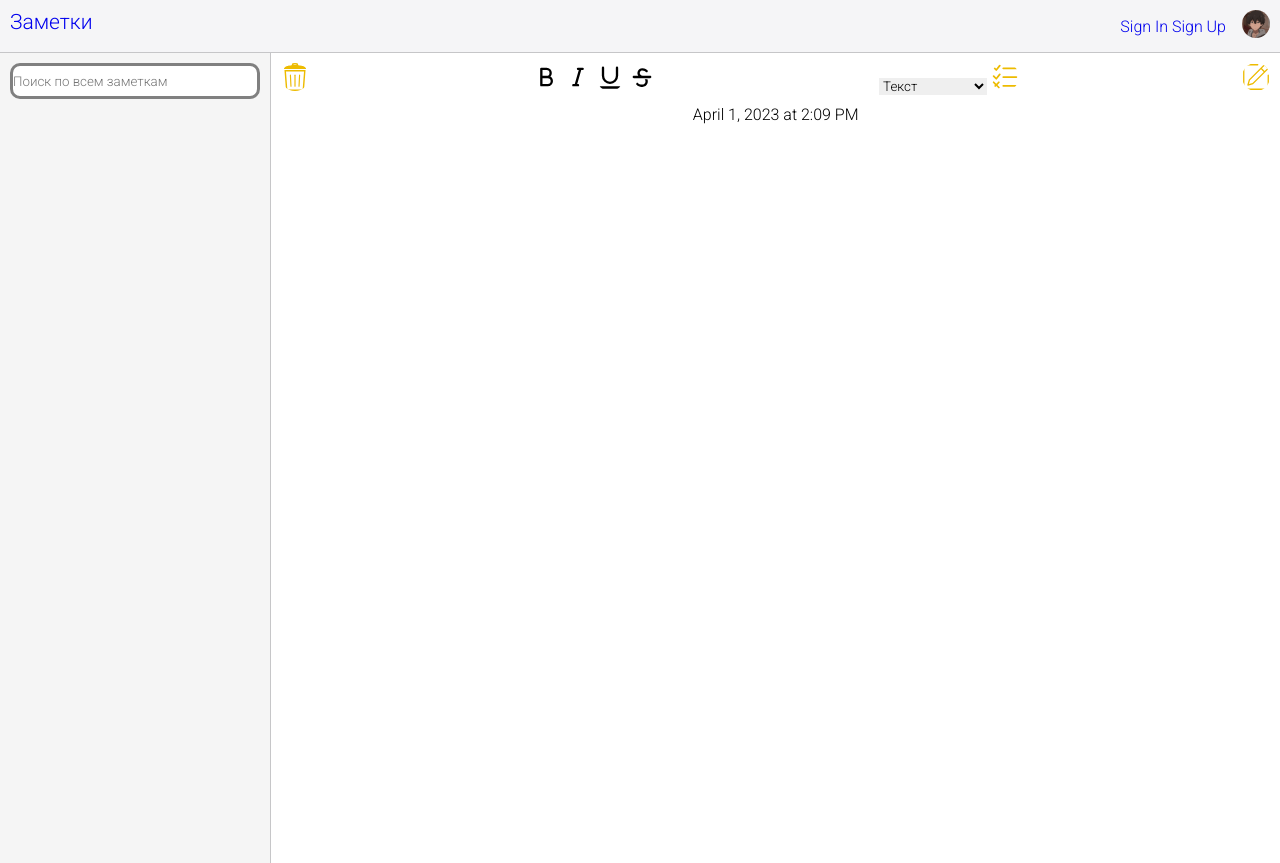
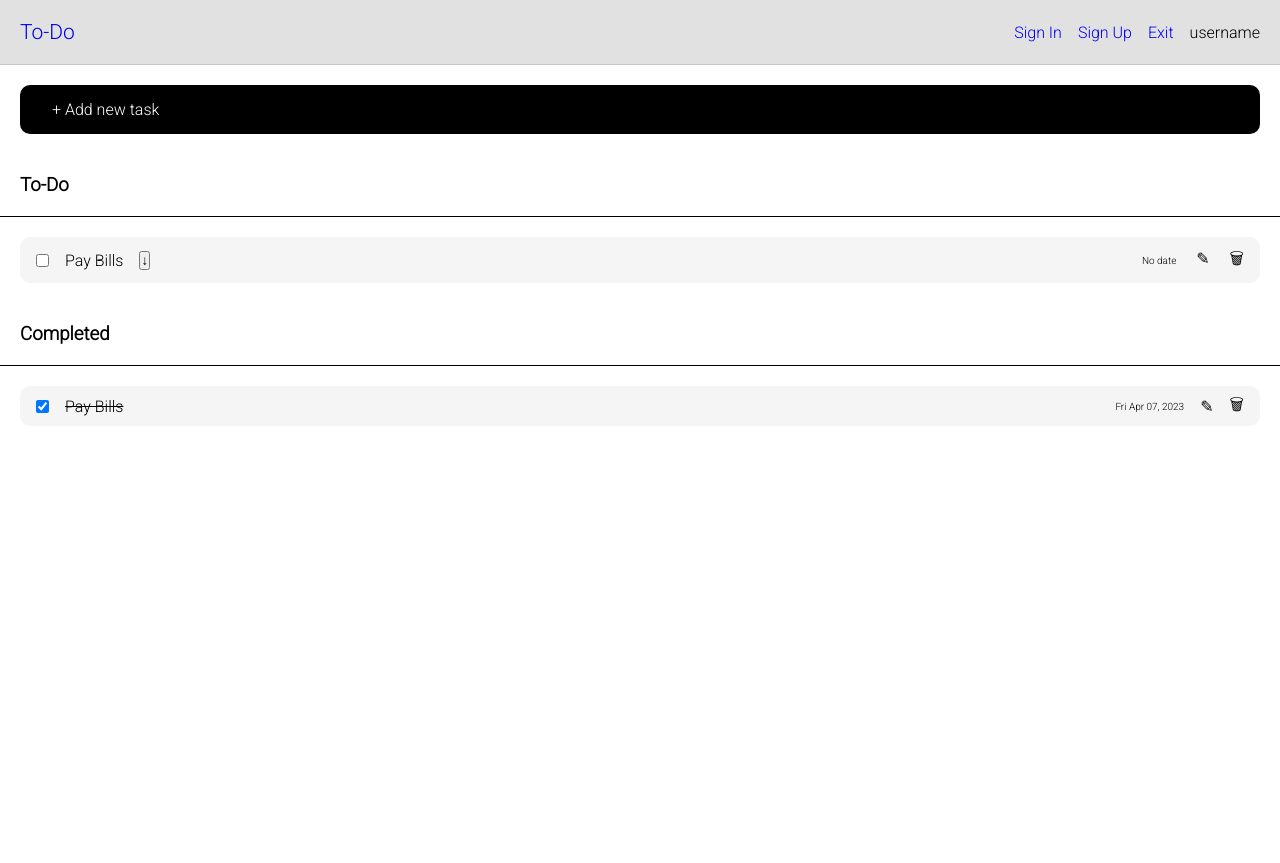
Before and after one commit to Vanya-Karalev/ITandDDP-2023-053502, a plain HTML site: page Lab-3/index.html in a window 1280 px wide. After the commit the page ends 800 px from the top, so only its background shows below. Drawn offline with Linux system fonts and the light colour scheme.

Commit message:
lab-3 add some style and js

```diff
--- a/Lab-3/css/SignIn.css
+++ b/Lab-3/css/SignIn.css
@@ -7,7 +7,7 @@
 }
 
 header {
-    background-color: #f5f5f7;
+    background-color: #e1e1e1;
     border-bottom: 1px solid #c6c6c8;
     display: flex;
     flex-direction: row;
@@ -15,28 +15,18 @@ header {
 }
 
 .header-title {
-    padding: 5px;
-    margin: 5px;
+    padding: 10px;
+    margin: 10px;
     font-size: 21px;
-    color: #EDBB00;
 }
 
 .header-profile {
     flex-direction: row;
     display: flex;
-    padding: 5px;
-    margin: 5px;
+    padding: 10px;
+    margin: 10px;
     align-items: center;
     align-content: center;
-}
-
-.header-profile-img {
-    margin-left: 1rem;
-}
-
-img {
-    border-radius: 50%;
-    height: 28px;
 }
 
 body {
@@ -85,8 +75,8 @@ button {
     height: 35px;
     margin-top: 20px;
     border: none;
-    background-color: #ffeb85;
-    color: black;
+    background-color: black;
+    color: white;
     font-size: 18px;
     border-radius: 10px;
 }
--- a/Lab-3/css/SignUp.css
+++ b/Lab-3/css/SignUp.css
@@ -7,7 +7,7 @@
 }
 
 header {
-    background-color: #f5f5f7;
+    background-color: #e1e1e1;
     border-bottom: 1px solid #c6c6c8;
     display: flex;
     flex-direction: row;
@@ -15,28 +15,18 @@ header {
 }
 
 .header-title {
-    padding: 5px;
-    margin: 5px;
+    padding: 10px;
+    margin: 10px;
     font-size: 21px;
-    color: #EDBB00;
 }
 
 .header-profile {
     flex-direction: row;
     display: flex;
-    padding: 5px;
-    margin: 5px;
+    padding: 10px;
+    margin: 10px;
     align-items: center;
     align-content: center;
-}
-
-.header-profile-img {
-    margin-left: 1rem;
-}
-
-img {
-    border-radius: 50%;
-    height: 28px;
 }
 
 body {
@@ -45,7 +35,7 @@ body {
 
 .register-page {
   width: 360px;
-  height: 400px;
+  height: 340px;
   margin: auto;
   margin-top: 200px;
   background-color:white;
@@ -85,8 +75,8 @@ button {
     height: 35px;
     margin-top: 20px;
     border: none;
-    background-color: #ffeb85;
-    color: black;
+    background-color: black;
+    color: white;
     font-size: 18px;
     border-radius: 10px;
 }
--- a/Lab-3/css/index.css
+++ b/Lab-3/css/index.css
@@ -7,7 +7,7 @@
 }
 
 header {
-    background-color: #f5f5f7;
+    background-color: #e1e1e1;
     border-bottom: 1px solid #c6c6c8;
     display: flex;
     flex-direction: row;
@@ -15,143 +15,176 @@ header {
 }
 
 .header-title {
-    padding: 5px;
-    margin: 5px;
+    padding: 10px;
+    margin: 10px;
     font-size: 21px;
-    color: #EDBB00;
 }
 
 .header-profile {
     flex-direction: row;
     display: flex;
-    padding: 5px;
-    margin: 5px;
+    padding: 10px;
+    margin: 10px;
     align-items: center;
     align-content: center;
 }
 
-.header-profile-img {
-    margin-left: 1rem;
-    position: relative;
-    display: inline-block;
+.container-header{
+    padding: 20px;
+    border-bottom: 1px solid black;
 }
 
-.header-profile-dropdown-img {
-    display: none;
-    position: absolute;
-    background-color: #f9f9f9;
-    min-width: 160px;
-    box-shadow: 0px 8px 16px 0px rgba(0,0,0,0.2);
-    z-index: 1;
-    right: 0;
+.container-add-note {
+    flex-direction: row;
+    display: flex;
+    padding: 20px;
+    align-items: center;
+    align-content: center;
 }
 
-.header-profile-dropdown-img a {
-    color: black;
-    padding: 12px 16px;
-    text-decoration: none;
-    display: block;
+.input-note {
+    width: 100%;
+    margin-right: 1rem;
 }
 
-.header-profile-dropdown-img a:hover {
-    background-color: #f1f1f1
+.add-button {
+    background-color: black;
+    border: none;
+    color: white;
+    padding: 15px 32px;
+    text-align: left;
+    text-decoration: none;
+    display: inline-block;
+    font-size: 16px;
+    border-radius: 10px;
+    width: 100%;
 }
 
-.header-profile-img:hover .header-profile-dropdown-img {
-    display: block;
+.create-button {
+    background-color: black;
+    border: none;
+    color: white;
+    padding: 15px 32px;
+    text-align: center;
+    text-decoration: none;
+    display: inline-block;
+    font-size: 16px;
+    border-radius: 10px;
+    width: 100%;
+    margin-top: 10px;
 }
 
-
-img {
-    border-radius: 50%;
-    height: 28px;
+/* The Modal (background) */
+.modal {
+    display: none; /* Hidden by default */
+    position: fixed; /* Stay in place */
+    z-index: 1; /* Sit on top */
+    left: 0;
+    top: 0;
+    width: 100%; /* Full width */
+    height: 100%; /* Full height */
+    overflow: hidden; /* Enable scroll if needed */
+    background-color: rgb(0,0,0); /* Fallback color */
+    background-color: rgba(0,0,0,0.4); /* Black w/ opacity */
 }
 
-body {
-    background-color: whitesmoke;
+/* Modal Content/Box */
+.modal-content {
+    background-color: #fefefe;
+    margin: 10% auto;
+    padding: 25px;
+    border: 1px solid #888;
+    width: 40%; /* Could be more or less, depending on screen size */
+    border-radius: 10px;
 }
 
-.main {
+.modal-content-header {
     display: flex;
-    /* flex-direction: row; */
+    flex-direction: row;
+    justify-content: space-between;
+    align-items: center;
+    align-content: center;
 }
 
-.choose {
-    width: 250px;
-    height: 810px;
-    border-right: 0.5px solid #c6c6c8;
-    /* align-items: center; */
+.modal-main-content {
+    padding-top: 10px;
 }
 
-.choose button {
-    padding: 10px;
-    margin: 10px;
-    width: 230px;
-    height: 40px;
-    border: 0.5px solid gray;
-    border-radius: 5px;
-    font-size: 17px;
+/* The Close Button */
+.close {
+    color: #aaa;
+    float: right;
+    font-size: 28px;
+    font-weight: bold;
 }
 
-.notes {
-    width: 350px;
-    height: 810px;
-    border-right: 0.5px solid #c6c6c8;
-    display: flex;
-    justify-content: center;
+.close:hover, .close:focus {
+    color: black;
+    text-decoration: none;
+    cursor: pointer;
 }
 
-.notes-search{
-    margin: 10px;
-    height: 30px;
-    width: 100%;
-    border-radius: 10px;
-    border: solid gray;
+.container-current-notes-header {
+    padding: 20px;
+    border-bottom: 1px solid black;
 }
 
-.notes button {
-    padding: 10px;
-    margin: 10px;
-    width: 280px;
-    height: 40px;
-    border: 0.5px solid gray;
-    border-radius: 5px;
-    font-size: 17px;
+.container-current-notes {
+    flex-direction: row;
+    display: flex;
+    padding: 20px;
+    align-items: center;
+    align-content: center;
 }
 
-.note {
-    padding: 10px;
-    width: 100%;
-    background-color: white;
-}
-
-.note-header {
-    display: flex;
-    /* flex-direction: row; */
+.container-current-note {
+    list-style-type: none;
+    align-items: center;
+    align-content: center;
     justify-content: space-between;
 }
 
-.note-date {
-    padding: 10px;
-    text-align: center;
+.container-current-note-text {
+    display: flex;
+    flex-direction: row;
+    align-items: center;
+    align-content: center;
 }
 
-.note button {
-    width: 25px;
+.edit {
+    margin-right: 1rem;
+    margin-left: 1rem;
+}
+
+.container-completed-notes-header {
+    padding: 20px;
+    border-bottom: 1px solid black;
+}
+
+.container-completed-notes {
+    flex-direction: row;
+    display: flex;
+    padding: 20px;
+    align-items: center;
+    align-content: center;
+}
+
+.container-completed-note {
+    list-style-type: none;
+    display: flex;
+    flex-direction: row;
+    align-items: center;
+    align-content: center;
+    justify-content: space-between;
+}
+
+.container-completed-note-text {
+    display: flex;
+    flex-direction: row;
+    align-items: center;
+    align-content: center;
 }
 
 a {
     text-decoration: none;
 }
-
-input:focus {
-    outline: none;
-}
-
-textarea:focus {
-    outline: none;
-}
-
-select:focus {
-    outline: none;
-}
--- a/Lab-3/index.html
+++ b/Lab-3/index.html
@@ -2,81 +2,99 @@
 <html lang="en">
 <head>
     <meta charset="UTF-8">
-    <link rel="stylesheet" href="css/index.css">
-    <script src="index.js"></script>
-    <title>Notes</title>
+    <meta http-equiv="X-UA-Compatible" content="IE=edge">
+    <meta name="viewport" content="width=device-width, initial-scale=1.0">
+    <link rel="stylesheet" href="css/index.css" type="text/css" media="screen" charset="utf-8">
+    <title>To-Do</title>
 </head>
+
 <body>
     <header>
         <div class="header-title">
-            <a href="index.html">Заметки</a>
+            <a href="index.html">To-Do</a>
         </div>
         <div class="header-profile">
-            <div class="header-profile-links">
-                <a href="html/SignIn.html">Sign In</a>
-                <a href="html/SignUp.html">Sign Up</a>
+            <a href="html/SignIn.html" style="margin-left: 1rem;">Sign In</a>
+            <a href="html/SignUp.html" style="margin-left: 1rem;">Sign Up</a>
+            <a href="#" style="margin-left: 1rem;">Exit</a>
+            <a style="margin-left: 1rem;">username</a>
         </div>
-            <div class="header-profile-img">
-                <img src="src/hyoko.JPG">
-                <div class="header-profile-dropdown-img">
-                  <a>vankaralev@mail.ru</a>
-                  <a href="#" style="color: red;">Выйти</a>
+    </header>
+    <div class="container">
+        <!-- <div class="container-header">
+            <p>Add new item</p>
+        </div> -->
+        <div class="container-add-note">
+            <button id="myBtn" class="add-button">+ Add new task</button>
+        </div>
+
+        <!-- The Modal -->
+        <div id="myModal" class="modal">
+            <!-- Modal content -->
+            <div class="modal-content">
+                <div class="modal-content-header">
+                    <div>
+                        <h2>New Task</h2>
+                    </div>
+                    <div>
+                        <span class="close">&times;</span>
+                    </div>
+                </div>
+                <div class="modal-main-content">
+                    <p style="margin-bottom: 5px;">Title</p>
+                    <input type="text" style="width: calc(100% - 20px); height: 30px; font-size: 15px; padding: 0 10px 0 10px;">
+                    <p style="margin: 15px 0 5px 0;">Details (notes)</p>
+                    <textarea placeholder="Important details of your task..." style="width: calc(100% - 20px); min-height: 20px; height: 200px; font-size: 15px; border-radius: 5px; resize: vertical; padding: 10px;" dir="auto"></textarea>
+                    <p style="margin: 15px 0 5px 0;">Due date</p>
+                    <input type="date" autocomplete="off" style="border: none; border-radius: 10px; padding: 10px; box-shadow: 0 2px 4px rgba(0, 0, 0, 0.1); font-size: 16px; color: #333; background-color: #f5f5f5; outline: none;">
+                    <button class="create-button">Create task</button>
                 </div>
             </div>
         </div>
-    </header>
-    <div class="main">
-        <!-- <div class="choose">
-            <button>Заметки</button>
-            <button>Недавно удаленные</button>
-        </div> -->
-        <div class="notes">
-            <input class="notes-search" type="text" placeholder="Поиск по всем заметкам">
-            <div>
 
+        <div class="container-current-notes-header">
+            <h3>To-Do</h3>
+        </div>
+        <div class="container-current-notes">
+            <ul style="width: 100%;">
+                <li class="container-current-note" style="background-color: whitesmoke; height: auto; padding: 0.6rem 1rem 0.6rem 1rem; border-radius: 10px;">
+                    <div style="display: flex; flex-direction: row; align-items: center; align-content: center; justify-content: space-between;">
+                        <div class="container-current-note-text">
+                            <input type="checkbox" style="margin-right: 1rem;">
+                            <p style="margin-right: 1rem;">Pay Bills</p>
+                            <button id="button-down"><span class="down">&#8595;</span></button>
+                        </div>
+                        <div class="container-current-note">
+                            <span class="date" style="font-size: 10px; margin-left: 1rem;">No date</span>
+                            <span class="edit">&#9998;</span>
+                            <span class="delete">&#128465;</span>
                         </div>
                     </div>
-        <div class="note">
-            <div class="note-header">
-                <div>
-                    <img src="src/trash-can-svgrepo-com.svg">
+                    <div id="more-info" style="display:none; margin-left: 1.8rem; margin-top: 0.25rem;">
+                        <p style="font-size: 13px;">Lorem ipsum dolor sit amet, consectetur adipiscing elit. Sed vehicula quam velit, quis accumsan enim malesuada in. Aenean ultricies nibh a ex commodo consequat. Nulla facilisi. Nullam tincidunt elementum mauris, sed sodales leo malesuada eget. Phasellus scelerisque libero vel massa interdum, sed suscipit libero fringilla. Maecenas eget dui varius, blandit orci eget, dapibus dolor. Sed a diam tincidunt, aliquet tellus sed, faucibus lectus. Nulla in semper nunc, quis vestibulum augue.</p>
                     </div>
-                <div>
-                    <img src="src/bold-svgrepo-com.svg">
-                    <img src="src/italic-svgrepo-com.svg">
-                    <img src="src/underline-01-svgrepo-com.svg">
-                    <img src="src/strikethrough-svgrepo-com.svg">
+                </li>
+            </ul>
         </div>
-                <div>
-                    <select style="border: 0;">
-                        <option>Название</option>
-                        <option>Заголовок</option>
-                        <option>Подзаголовок</option>
-                        <option selected>Текст</option>
-                    </select>
-                    <!-- <div class="header-profile-img">
-                        <img src="src/textformat-alt-svgrepo-com.svg">
-                        <div class="header-profile-dropdown-img">
-                            <img src="src/bold-svgrepo-com.svg">
-                            <img src="src/italic-svgrepo-com.svg">
-                            <img src="src/underline-01-svgrepo-com.svg">
-                            <img src="src/strikethrough-svgrepo-com.svg">
+        <div class="container-completed-notes-header">
+            <h3>Completed</h3>
         </div>
-                    </div> -->
-                    <!-- <img src="src/textformat-alt-svgrepo-com.svg"> -->
-                    <img src="src/checklist-checkmark-done-svgrepo-com.svg">
+        <div class="container-completed-notes">
+            <ul style="width: 100%;">
+                <li class="container-completed-note" style="background-color: whitesmoke; height: 40px; border-radius: 10px;">
+                    <div class="container-completed-note-text">
+                        <input type="checkbox" style="margin-right: 1rem; margin-left: 1rem;" checked>
+                        <p style="margin-right: 1rem; text-decoration: line-through;">Pay Bills</p>
                     </div>
-                <div>
-                    <img src="src/pen-to-square-svgrepo-com.svg">
+                    <div class="container-completed-note" style="margin-right: 1rem;">
+                        <span class="date" style="font-size: 10px;">Fri Apr 07, 2023</span>
+                        <span class="edit">&#9998;</span>
+                        <span class="delete">&#128465;</span>
                     </div>
-            </div>
-            <div class="note-date">
-                <a>April 1, 2023 at 2:09 PM</a>
-            </div>
-            <div>
-                <textarea style="width: 100%; height: 700px; border: 0; resize: none; font-size: 15px;" dir="auto"></textarea>
-            </div>
+                </li>
+            </ul>
         </div>
     </div>
 </body>
+<script src="js/index.js"></script>
 </html>
--- a/Lab-3/js/index.js
+++ b/Lab-3/js/index.js
@@ -0,0 +1,36 @@
+// Get the modal
+var modal = document.getElementById("myModal");
+
+// Get the button that opens the modal
+var btn = document.getElementById("myBtn");
+
+// Get the <span> element that closes the modal
+var span = document.getElementsByClassName("close")[0];
+
+// When the user clicks on the button, open the modal
+btn.onclick = function() {
+  modal.style.display = "block";
+}
+
+// When the user clicks on <span> (x), close the modal
+span.onclick = function() {
+  modal.style.display = "none";
+}
+
+// When the user clicks anywhere outside of the modal, close it
+window.onclick = function(event) {
+  if (event.target == modal) {
+    modal.style.display = "none";
+  }
+}
+
+const button = document.getElementById('button-down');
+const moreInfo = document.getElementById('more-info');
+
+button.addEventListener('click', function() {
+  if (moreInfo.style.display === 'none' || !moreInfo.style.display) {
+    moreInfo.style.display = 'block';
+  } else {
+    moreInfo.style.display = 'none';
+  }
+});
```
Also changed, not shown: Lab-3/html/SignIn.html (+7 -10 lines), Lab-3/html/SignUp.html (+6 -11 lines), Lab-3/src/bold-svgrepo-com.svg (deleted), Lab-3/src/checklist-checkmark-done-svgrepo-com.svg (deleted), Lab-3/src/hyoko.JPG (deleted), Lab-3/src/italic-svgrepo-com.svg (deleted), Lab-3/src/pen-to-square-svgrepo-com.svg (deleted), Lab-3/src/search-svgrepo-com.svg (deleted), Lab-3/src/strikethrough-svgrepo-com.svg (deleted), Lab-3/src/textformat-alt-svgrepo-com.svg (deleted), Lab-3/src/trash-can-svgrepo-com.svg (deleted), Lab-3/src/underline-01-svgrepo-com.svg (deleted), 3 other files. Lines whose indentation alone changed are shown as unchanged.
